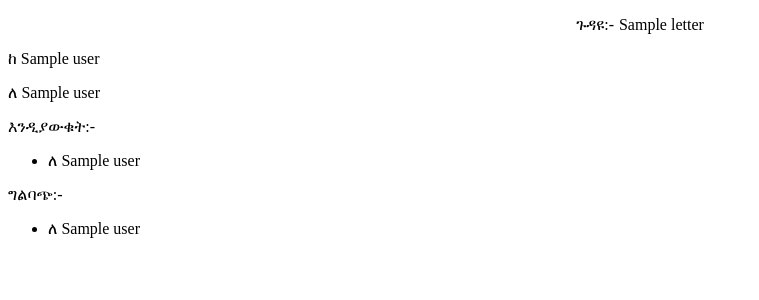
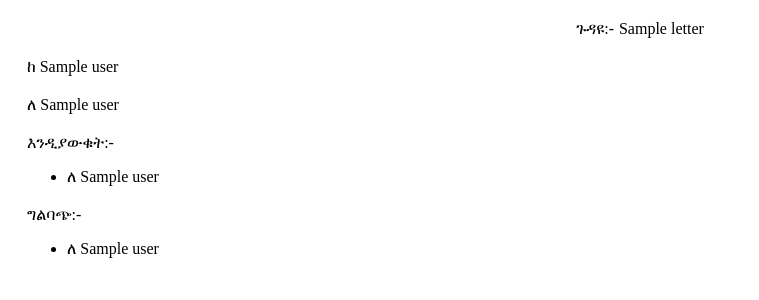
Before and after one commit to DMS-MINT/dms-letter-management-module-backend, a Django app: template core/templates/incoming_letter_template.html in a window 1280 px wide. Shown: the top 300 px of the page, without its empty margins (0-759 px from the left). Run offline with Django 3.2, Linux system fonts and the light colour scheme; tables that the repository leaves empty hold one stand-in row (values such as "Sample post"); the template is opened without the code that fills it: values that come from a table or form of the project are taken from there, most other values are stand-ins (such as "Sample title", 1, 10 or a date in 2020); parts of the project's set-up code (start-up, migrations or seed data) failed here and were passed over.

Commit message:
style(css): adjust margins and paddings for letter sections
- updated margins and paddings for various sections to improve layout consistency
- changed page size to A4 and adjusted internal spacings
- added padding to sections for better visual alignment

```diff
--- a/core/static/css/styles.css
+++ b/core/static/css/styles.css
@@ -1,4 +1,5 @@
 @page {
+  size: A4;
   margin: 10mm;
 }
 
@@ -43,6 +44,8 @@
 }
 
 .letter-metadata {
+  padding-left: 5mm;
+  padding-right: 5mm;
   display: flex;
   flex-direction: column;
   align-items: flex-end;
@@ -69,7 +72,27 @@
   }
 }
 
+.author-participant-section {
+  margin-top: 20px;
+  padding-left: 5mm;
+  padding-right: 5mm;
+  display: flex;
+  flex-direction: column;
+
+  .author-participant-item {
+    margin: 0px;
+    padding-bottom: 5px;
+
+    &:last-child {
+      padding: 0;
+    }
+  }
+}
+
 .pr-participant-section {
+  margin-top: 20px;
+  padding-left: 5mm;
+  padding-right: 5mm;
   display: flex;
   flex-direction: column;
 
@@ -84,6 +107,9 @@
 }
 
 .letter-body {
+  margin-top: 20px;
+  padding-left: 5mm;
+  padding-right: 5mm;
   .letter-subject {
     text-align: center;
 
@@ -97,9 +123,12 @@
 }
 
 .e-signatures {
+  padding-left: 5mm;
+  padding-right: 5mm;
   display: flex;
   flex-direction: column;
   align-items: flex-end;
+  page-break-inside: avoid;
 
   .signature-item {
     display: flex;
@@ -120,6 +149,10 @@
 }
 
 .bcc-participants-section {
+  margin-top: 20px;
+  margin-bottom: 20px;
+  padding-left: 5mm;
+  padding-right: 5mm;
   page-break-inside: avoid;
   .bcc-header {
   }
@@ -135,6 +168,8 @@
 }
 
 .cc-participants-section {
+  padding-left: 5mm;
+  padding-right: 5mm;
   page-break-inside: avoid;
   .cc-header {
   }
@@ -148,6 +183,7 @@
     }
   }
 }
+
 .footer-wrapper {
   position: absolute;
   bottom: 0;
```
